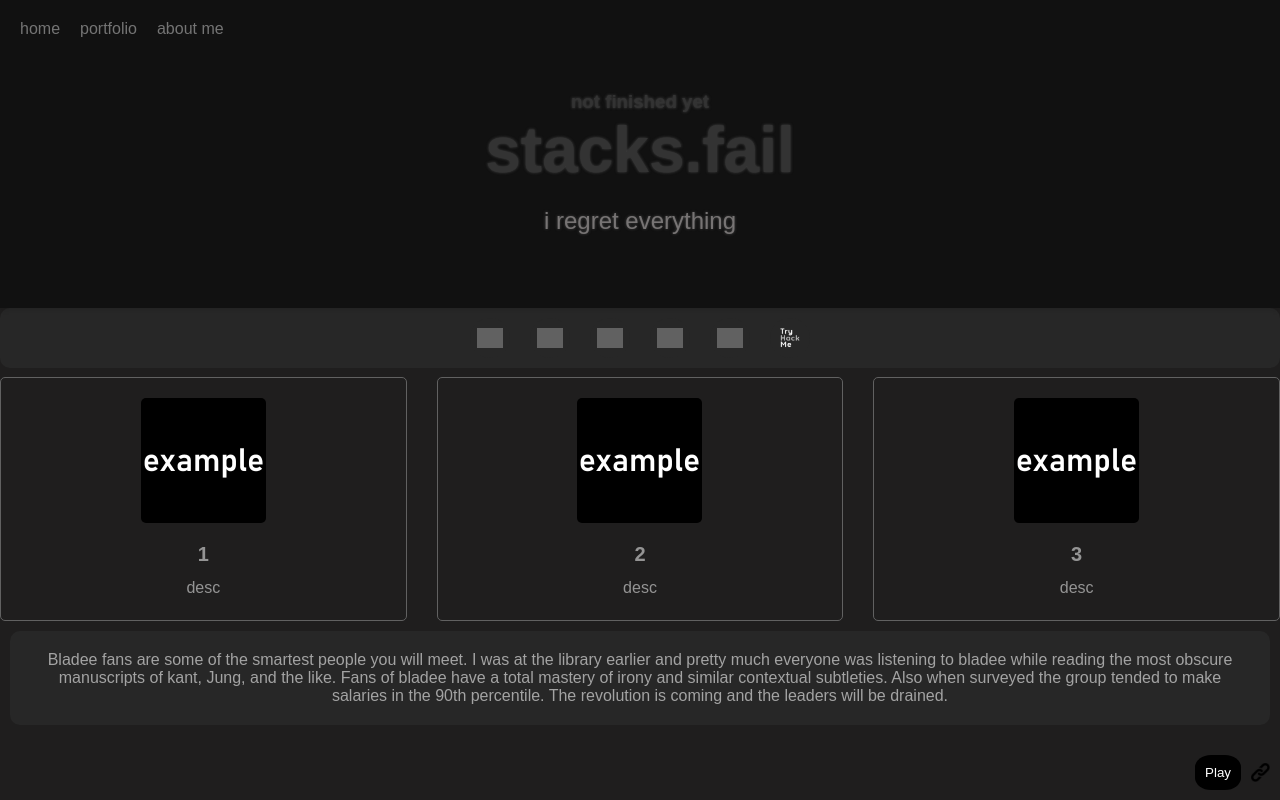
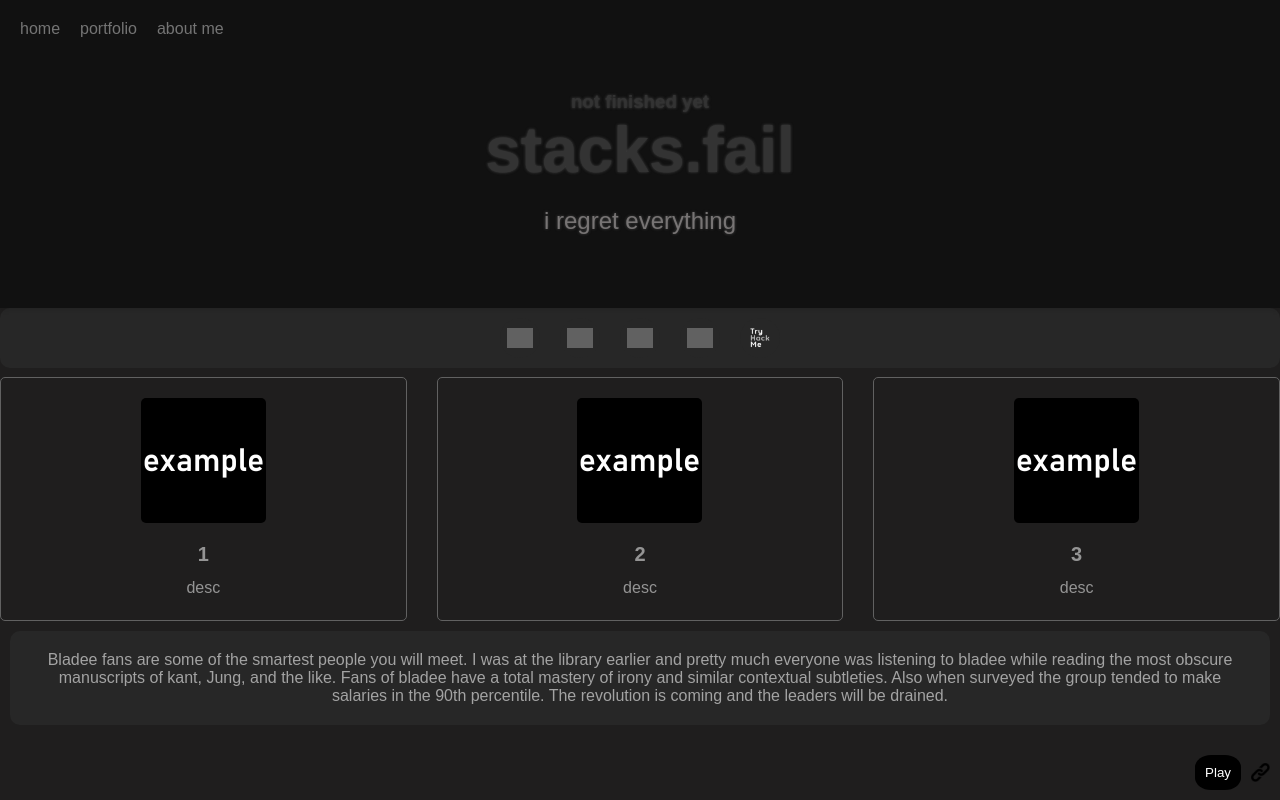
Before and after one commit to stacksgl/stacksfail, a plain HTML site: page index.html in a window 1280 px wide. Drawn offline with Linux system fonts and the light colour scheme; grey boxes are pictures that could not be loaded.

Commit message:
Update index.html

```diff
--- a/index.html
+++ b/index.html
@@ -32,9 +32,6 @@
 			</a>
 			<a href="https://t.me/zastrelimse" target="_blank">
 			  <img src="https://cdn0.iconfinder.com/data/icons/font-awesome-brands-vol-2/512/telegram-plane-256.png" alt="tg" height="30">
-			</a>
-			<a href="https://pastebin.com/raw/6uWTCu0p" target="_blank">
-			  <img src="https://cdn0.iconfinder.com/data/icons/font-awesome-brands-vol-1/640/discord-256.png" alt="dc" height="30">
 			</a>
 			<a href="https://github.com/" target="_blank">
 			  <img src="https://cdn4.iconfinder.com/data/icons/ionicons/512/icon-social-github-outline-256.png" alt="gh" height="30">
```
